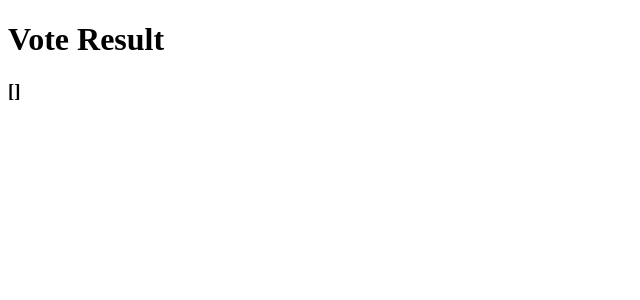
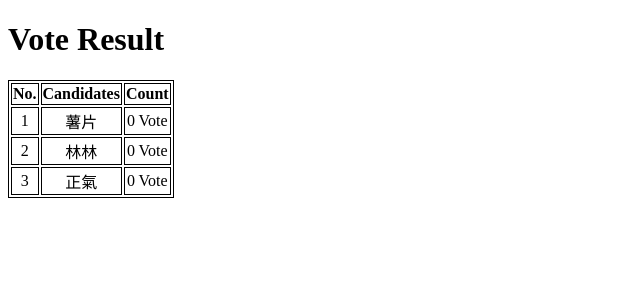
Before and after one commit to lshw54/DETest, a Flask app: page /result in a window 1280 px wide. Shown: the top 300 px of the page, without its empty margins (0-640 px from the left). Run offline with Flask 2, Linux system fonts and the light colour scheme; data that the repository does not hold is empty.

Commit message:
Finish Vote Result

```diff
--- a/Q3/app/main/forms.py
+++ b/Q3/app/main/forms.py
@@ -2,6 +2,4 @@ from flask_wtf import FlaskForm
 from wtforms import SubmitField
 
 class VoteForm(FlaskForm):
-    vote1 = SubmitField(label='Support')
-    vote2 = SubmitField('Support', render_kw={"class": "btn btn-success", "id": "btn-sub"})
-    vote3 = SubmitField('Support', render_kw={"class": "btn btn-success", "id": "btn-sub"})
+    vote = SubmitField('Support')
--- a/Q3/app/main/routes.py
+++ b/Q3/app/main/routes.py
@@ -1,4 +1,4 @@
-from flask import render_template, Blueprint, flash, redirect, url_for
+from flask import render_template, Blueprint, flash, redirect, url_for, request
 from app.models import Vote
 from app.main.forms import VoteForm
 from app import db
@@ -6,25 +6,24 @@ import datetime
 
 main = Blueprint('main', __name__)
 
-@main.route("/")
+@main.route("/", methods=['GET', 'POST'])
 @main.route("/index", methods=['GET', 'POST'])
 def home():
     form = VoteForm()
-    #if form.validate_on_submit():
-    c = '薯片'
-    vote_btn = Vote(candidates=c)
-    db.session.add(vote_btn)
-    db.session.commit()
-    Vote.id += 1
-    Vote.vote_id += 1
-    flash('Thanks for Vote!', 'success')
-        #return redirect(url_for('main.result'))
+    if form.validate_on_submit():
+        c='林林'
+        vote1_btn = Vote(candidates=c)
+        db.session.add(vote1_btn)
+        db.session.commit()
+        Vote.id += 1
+        Vote.vote_id += 1
+        flash('Thanks for Vote!', 'success')
     return render_template('index.html', title="Index", form=form)
-
 
 @main.route("/result", methods=['GET'])
 def result():
     result = Vote.query.order_by(Vote.candidates).all()
-    #tables=[df.to_html(classes='data', header="true")]
-    print(result)
-    return render_template('result.html', title='Vote Result', result=result)
+    c1 = Vote.query.order_by(Vote.candidates.endswith('薯片')).count()
+    c2 = Vote.query.filter(Vote.candidates.endswith('林林')).count()
+    c3 = Vote.query.filter(Vote.candidates.endswith('正氣')).count()
+    return render_template('result.html', title='Vote Result', result=result, c1=c1, c2=c2, c3=c3)
--- a/Q3/app/templates/result.html
+++ b/Q3/app/templates/result.html
@@ -7,10 +7,36 @@
         <title>Welcome to Vote!</title>
         {% endif %}
     </head>
+    <style>
+    table, th, td {
+      border: 0.5px solid black;
+    }
+    </style>
     <body>
         <h1>Vote Result</h1>
 
-        <h3>{{ result }}</h3>
+        <table style="width:Auto">
+          <tr>
+            <th style="text-align:center">No.</th>
+            <th style="text-align:center">Candidates</th>
+            <th style="text-align:center">Count</th>
+          </tr>
+          <tr>
+            <td style="text-align:center">1</td>
+            <td style="text-align:center">薯片</td>
+            <td style="text-align:center">{{ c1 }} Vote</td>
+          </tr>
+          <tr>
+            <td style="text-align:center">2</td>
+            <td style="text-align:center">林林</td>
+            <td style="text-align:center">{{ c2 }} Vote</td>
+          </tr>
+          <tr>
+            <td style="text-align:center">3</td>
+            <td style="text-align:center">正氣</td>
+            <td style="text-align:center">{{ c3 }} Vote</td>
+          </tr>
+        </table>
 
     </body>
 </html>
```
Also changed, not shown: Q3/app/templates/index.html (+22 -1 lines).
